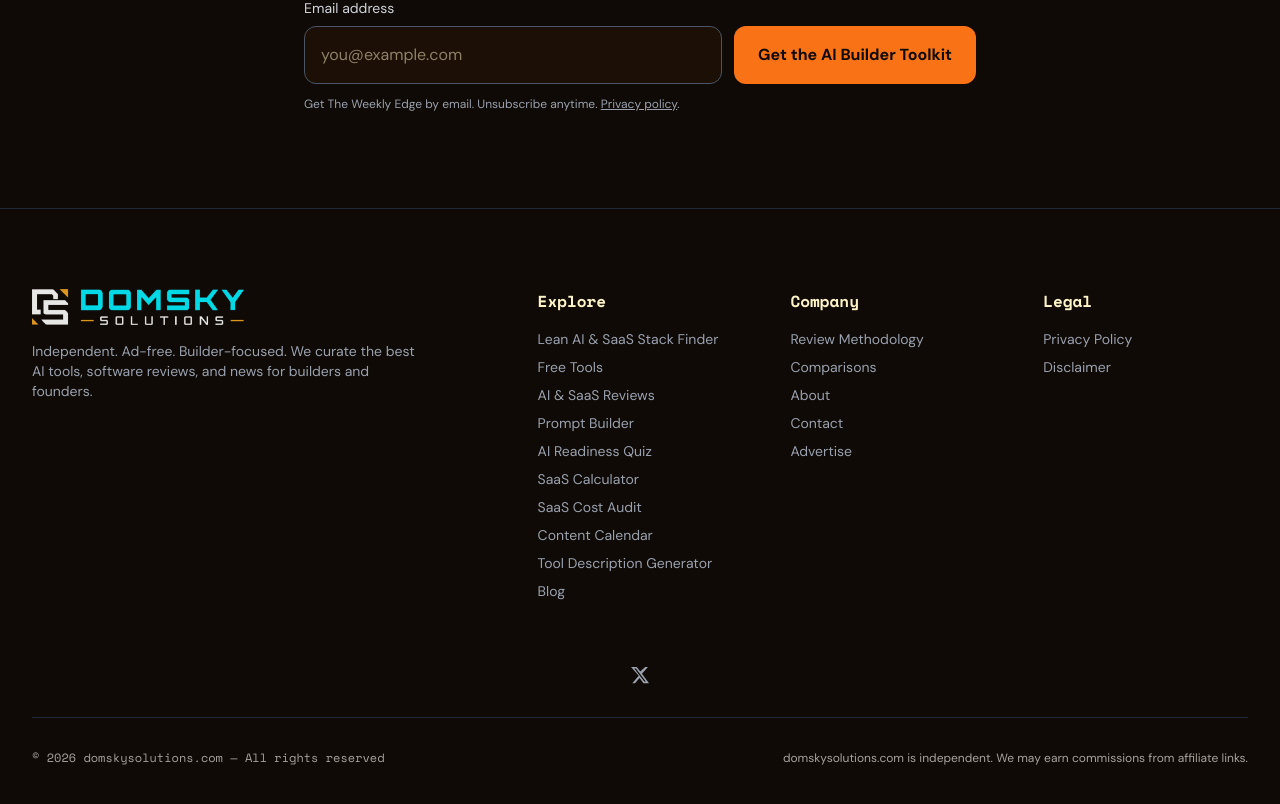
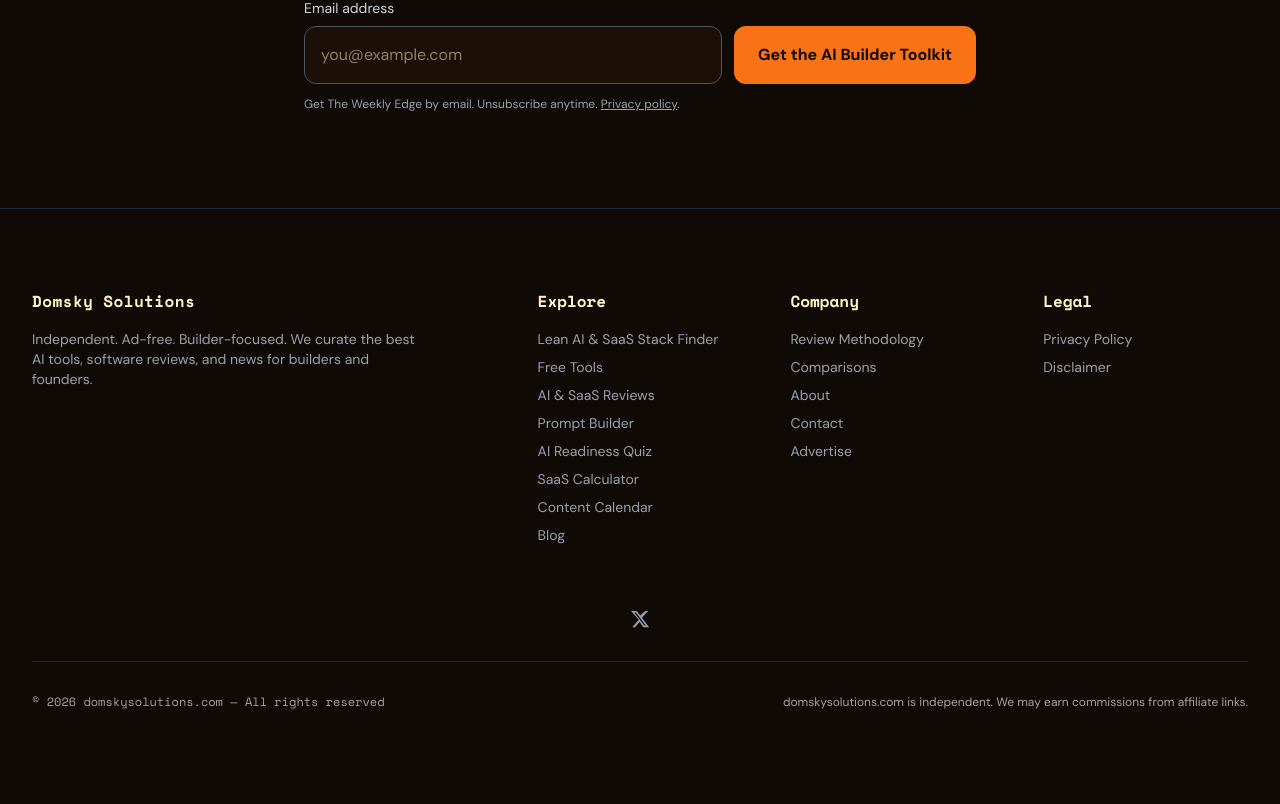
Before and after one commit to domskysolutions-collab/domskysolutions.com, a React (Vite) app: page / in a window 1280 px wide. Shown: the part 6031-6835 px from the top of the page. After the commit the page ends 6781 px from the top, so only its background shows below. Built offline with nearby package versions, Linux system fonts and the light colour scheme.

Commit message:
Reorganize navigation and simplify tools library

```diff
--- a/src/components/Footer.tsx
+++ b/src/components/Footer.tsx
@@ -10,16 +10,7 @@ export const Footer = () => {
         <div className="grid grid-cols-1 md:grid-cols-2 lg:grid-cols-5 gap-12 mb-16">
           <div className="lg:col-span-2">
             <Link to="/" className="flex items-center mb-4">
-              <img
-                src="/images/domsky-logo.png"
-                alt="Domsky Solutions"
-                style={{
-                  height: '36px',
-                  width: 'auto',
-                  objectFit: 'contain',
-                  opacity: 0.9
-                }}
-              />
+              <span className="text-white font-mono font-bold tracking-wide">Domsky Solutions</span>
             </Link>
             <p className="text-gray-400 text-sm mb-6 max-w-sm">
               Independent. Ad-free. Builder-focused. We curate the best AI tools, software reviews, and news for builders and founders.
@@ -35,9 +26,7 @@ export const Footer = () => {
               <li><Link to="/tools/prompt-builder" className="hover:text-brand-cyan transition-colors">Prompt Builder</Link></li>
               <li><Link to="/tools/ai-readiness-quiz" className="hover:text-brand-cyan transition-colors">AI Readiness Quiz</Link></li>
               <li><Link to="/tools/saas-calculator" className="hover:text-brand-cyan transition-colors">SaaS Calculator</Link></li>
-              <li><Link to="/tools/cost-audit" className="hover:text-brand-cyan transition-colors">SaaS Cost Audit</Link></li>
               <li><Link to="/tools/content-calendar" className="hover:text-brand-cyan transition-colors">Content Calendar</Link></li>
-              <li><Link to="/tools/tool-description" className="hover:text-brand-cyan transition-colors">Tool Description Generator</Link></li>
               <li><Link to="/blog" className="hover:text-brand-cyan transition-colors">Blog</Link></li>
             </ul>
           </div>
@@ -48,7 +37,7 @@ export const Footer = () => {
               <li><Link to="/methodology" className="hover:text-brand-cyan transition-colors">Review Methodology</Link></li>
               <li><Link to="/comparisons" className="hover:text-brand-cyan transition-colors">Comparisons</Link></li>
               <li><Link to="/about" className="hover:text-brand-cyan transition-colors">About</Link></li>
-              <li><a href="mailto:team@domskysolutions.com" className="hover:text-brand-cyan transition-colors">Contact</a></li>
+              <li><a href="mailto:domskysolutions@gmail.com" className="hover:text-brand-cyan transition-colors">Contact</a></li>
               <li><a href="mailto:partners@domskysolutions.com" className="hover:text-brand-cyan transition-colors">Advertise</a></li>
             </ul>
           </div>
```
